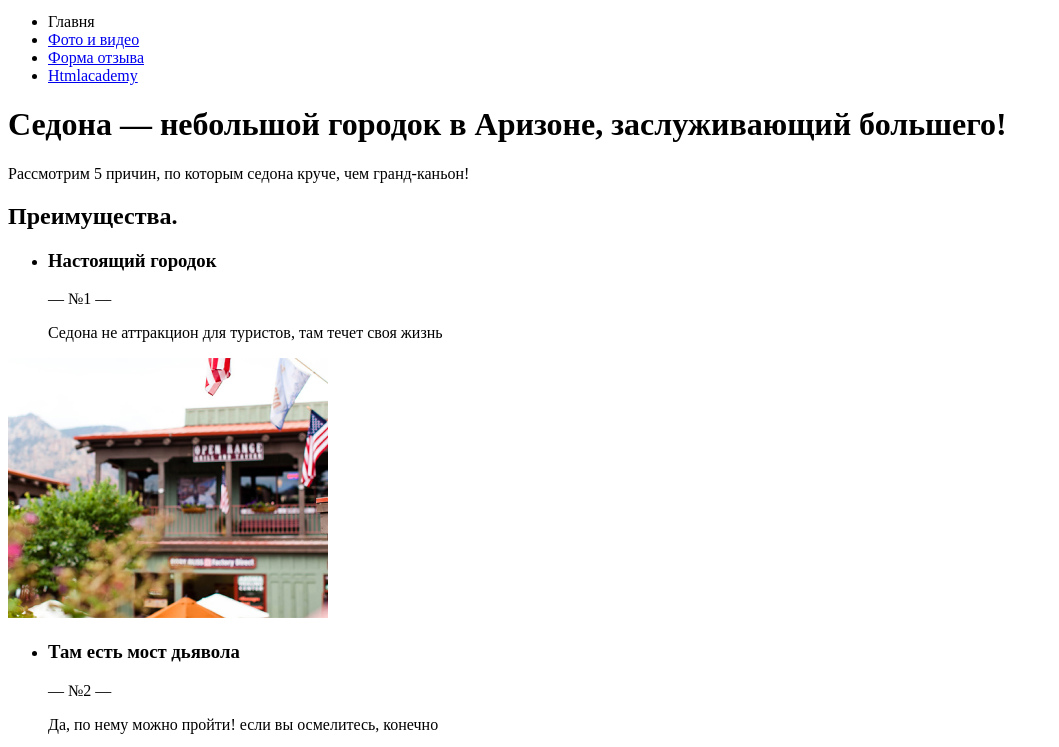
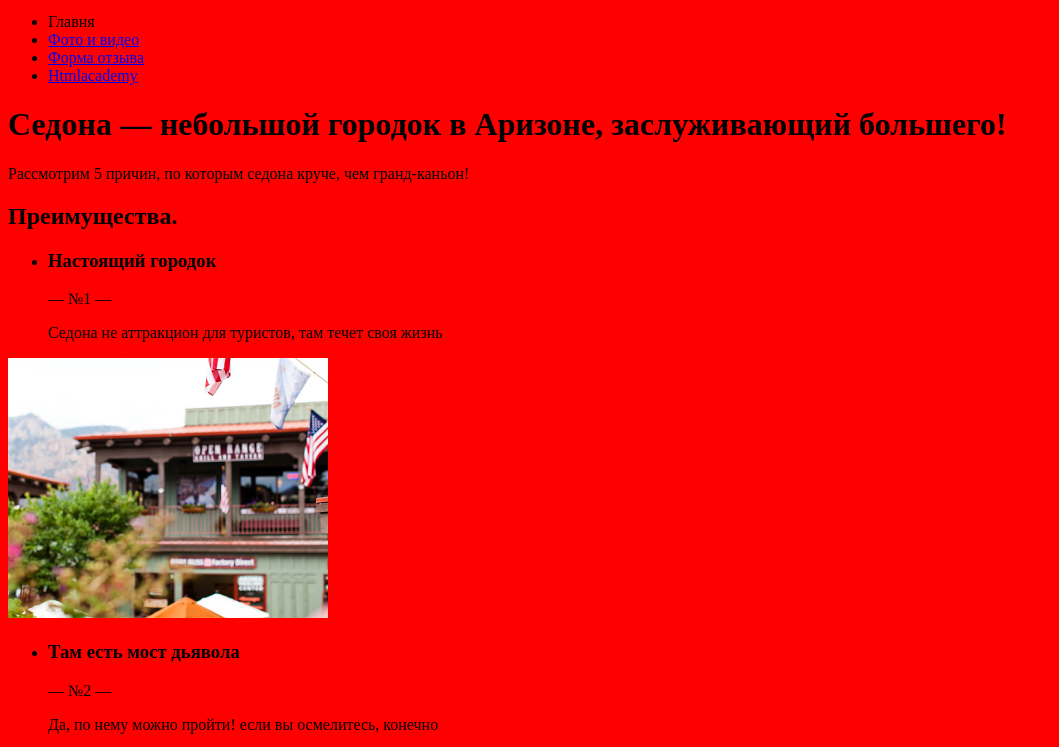
Before and after one commit to htmlacademy-adaptive/2236875-sedona-27, a website: page source/index.html in a window 1280 px wide. Shown: the part 132-879 px from the top of the page, without its empty margins (0-1059 px from the left). Drawn offline with nearby package versions, Linux system fonts and the light colour scheme; files that its build step writes are made by us from their sources.

Commit message:
Разметка

```diff
--- a/source/index.html
+++ b/source/index.html
@@ -1,7 +1,7 @@
 <!DOCTYPE html>
 <html class="page" lang="ru">
   <head>
-    <link rel="stylesheet/less" href="less/style.less" type="text/css">
+    <link rel="stylesheet" href="css/style.css">
     <meta charset="UTF-8">
     <title>Седона</title>
   </head>
```
